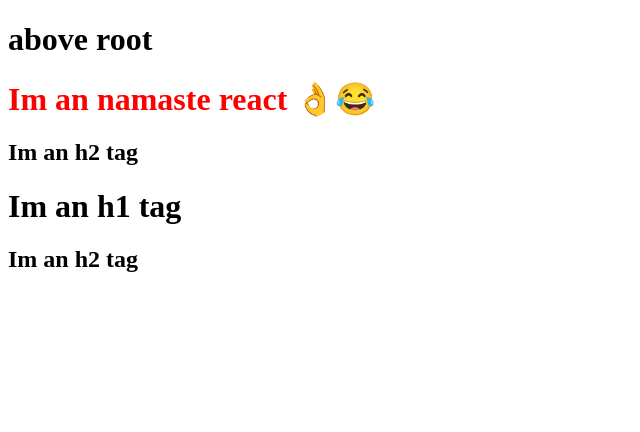
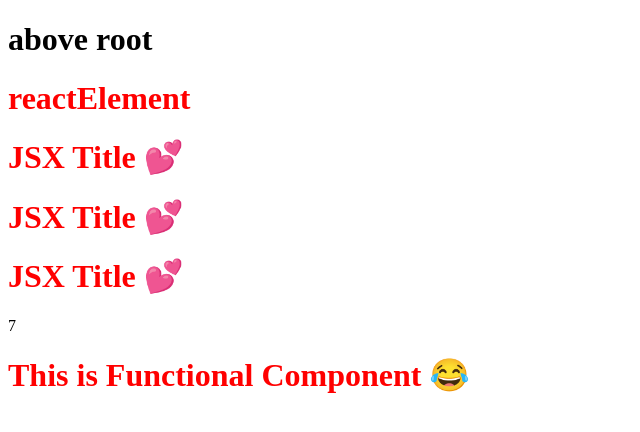
Before and after one commit to sudeep100992/namaste-react, a React (Vite) app: page / in a window 1280 px wide. Shown: the top 432 px of the page, without its empty margins (0-640 px from the left). Built offline with nearby package versions, Linux system fonts and the light colour scheme.

Commit message:
Ep3: Laying Foundation- JSX , Function Components

```diff
--- a/App.js
+++ b/App.js
@@ -1,51 +1,43 @@
-
-/*
- <div id = parent>
-    <div id= child1>
-        <h1>Im an h1 tag</h1>
-        <h2>Im an h2 tag</h2>
-    </div>
-    <div id= child2>
-        <h1>Im an h1 tag</h1>
-        <h2>Im an h2 tag</h2>
-    </div>
- </div>
-
-*/
-import React from "react" ;
+import React from "react";
 import ReactDOM from "react-dom/client";
 
-const parent = React.createElement("div", {id:"parent"},
-        [
-            React.createElement("div",{id:"child1"}, [
-            React.createElement("h1",{id:"heading"}, "Im an namaste react 👌😂"),
-            React.createElement("h2",{}, "Im an h2 tag")
-        ]
-        ),
-            React.createElement("div",{id:"child2"}, [
-            React.createElement("h1",{}, "Im an h1 tag"),
-            React.createElement("h2",{}, "Im an h2 tag")
-        ]
-        ) ]
-  );
+//JSX => React.createElement => object => HTMLElement (render)
+// JSX  and react are separate
+// JSX ->  html and js merge together
+// JSX -> html like or xml like syntax
 
-  console.log(parent);
-  const root = ReactDOM.createRoot(document.getElementById("root"));
-  root.render(parent);
+//React ELement
+// className="heading" tabIndex="5" learn whats this
+const reactElement =
+  <h1 id="heading" className="heading" tabIndex="5">
+    reactElement
+  </h1>
+;
+
+// Fucntional Component
+const Title = ()=>(
+  <h1 id="heading" className="heading" tabIndex="5">
+    JSX Title 💕
+  </h1>
+);
+
+// Fucntional Component
+// component composition
+// different ways to invoke component composition
+// {} -> write JS expression to execute -> like react element , functional component
+const number =7;
+
+const HeadingComponent = () => (
+  <div id="container">
+    {reactElement}
+    {Title()}
+    <Title></Title>
+    <Title/>
+    {number}
+  <h1 id="heading" className="headding"> This is Functional Component 😂</h1>
+  </div>
+);
 
 
-
-
-/* const heading = React.createElement("h1",{id:heading},"Hi how are you");
-
-// note: const heading = React.createElement(tag,tag props/attributes,children[] );
-
-console.log(heading); // heading is just an  object -> react element beomes html which browser understands
-// holds props and its children,
- //hold h1 attributes -> id:heading
-
- // ReactElement(object) => HTML (browser understands)
-
 const root = ReactDOM.createRoot(document.getElementById("root"));
-root.render(heading);
- */
+root.render(<HeadingComponent/>);
--- a/package.json
+++ b/package.json
@@ -4,6 +4,8 @@
   "description": "this is namaste react",
   "main": "App.js",
   "scripts": {
+    "build": "parcel build index.html",
+    "start": "parcel index.html",
     "test": "jest"
   },
   "repository": {
@@ -21,13 +23,14 @@
   "homepage": "https://github.com/sudeep100992/namaste-react#readme",
   "devDependencies": {
     "parcel": "^2.11.0",
+    "prettier": "3.1.1",
     "process": "^0.11.10"
   },
   "dependencies": {
     "react": "^18.2.0",
     "react-dom": "^18.2.0"
   },
-  "browserslist":[
+  "browserslist": [
     "last 2 versions"
   ]
 }
```
Also changed, not shown: 1 other file (tests, documents, lock files or other folders).
